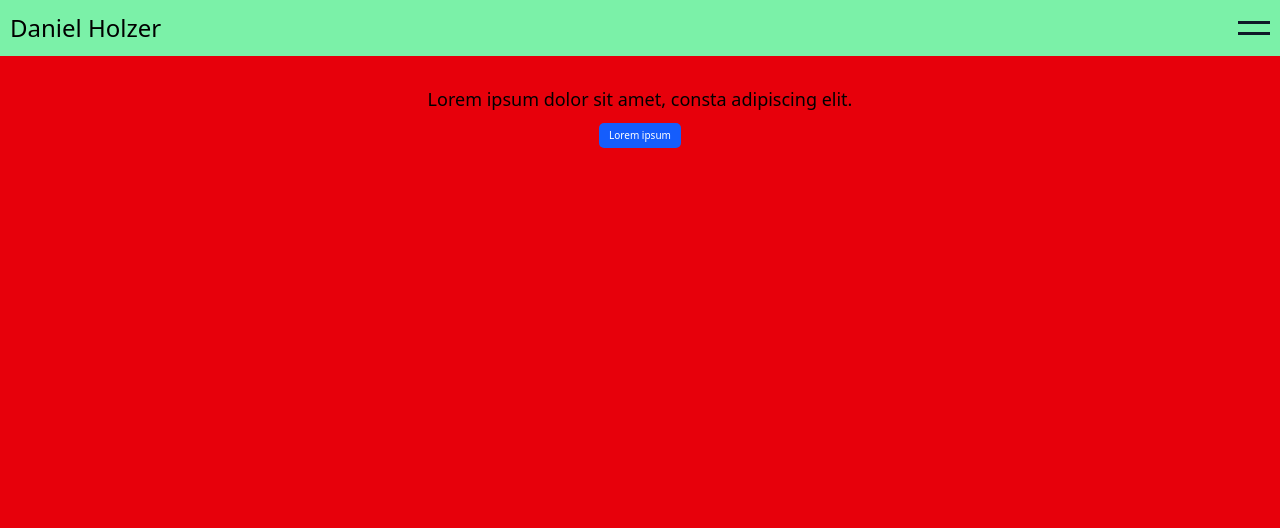
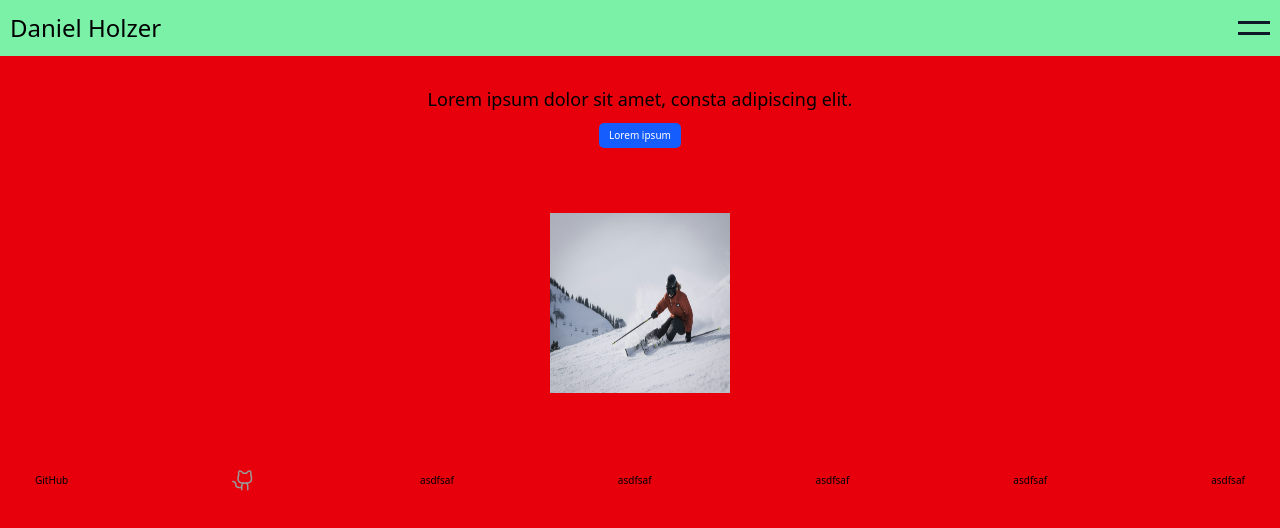
Before and after one commit to DaniHolzer/personal-profilepage, a React (Vite) app: page / in a window 1280 px wide. Shown: the top 528 px of the page. Built offline with nearby package versions, Linux system fonts and the light colour scheme.

Commit message:
WIP ImageLink Component.

```diff
--- a/src/components/button/variants/iconButton/IconButton.tsx
+++ b/src/components/button/variants/iconButton/IconButton.tsx
@@ -14,7 +14,7 @@ export interface IconButtonProps extends ButtonProps {
 
 export const IconButton = forwardRef<HTMLButtonElement, IconButtonProps>(
     ({ icon }, ref) => (
-        <Button className="p-0" variant="tertiary" ref={ref}>
+        <Button className="p-0" variant="transparent" ref={ref}>
             {icon}
         </Button>
     )
--- /dev/null
+++ b/src/components/link/root/Link.tsx
@@ -0,0 +1,28 @@
+import { forwardRef} from "react";
+import { Link as RouterLink, type LinkProps as RouterLinkProps } from "react-router-dom";
+
+
+//-----------------------------------------------------------------------------
+// Link - Properties
+
+export interface LinkProps extends RouterLinkProps {
+    classname?: string;
+    children?: React.ReactNode;
+}
+
+//-----------------------------------------------------------------------------
+// Link - Component
+
+export const Link = forwardRef<HTMLAnchorElement, LinkProps>(
+  ({ className, children, ...props }, ref) => (
+    <RouterLink
+      ref={ref}
+      className={className}
+      {...props}
+    >
+      { children }
+    </RouterLink>
+  )
+);
+
+Link.displayName = "Link";    // For React DevTools (shows "Link" not "forwardRef")
--- /dev/null
+++ b/src/components/link/variants/imageLink/ImageLink.styles.ts
@@ -0,0 +1,14 @@
+import { tv } from "tailwind-variants";
+
+//-----------------------------------------------------------------------------
+// ImageLink - Styles
+
+export const imageLinkVariants = tv({
+  base: ["inline-flex items-center justify-center px-4 py-2"],
+  variants: {
+    variant: {
+      primary: "bg-transparent fill-[#999] hover:fill-[#ddd] w-[2.4rem] h-[2.4rem]"
+    },
+  },
+  defaultVariants: { variant: "primary"},
+});
--- /dev/null
+++ b/src/components/link/variants/imageLink/ImageLink.tsx
@@ -0,0 +1,27 @@
+import { forwardRef } from "react";
+import { cx } from "tailwind-variants";
+import { Link, type LinkProps } from "../../root/Link";
+import { imageLinkVariants } from "./ImageLink.styles";
+
+
+//-----------------------------------------------------------------------------
+// ImageLink - Properties
+
+export interface ImageLinkProps extends LinkProps {
+    variant?: "primary";
+}
+
+//-----------------------------------------------------------------------------
+// ImageLink - Component
+
+export const ImageLink = forwardRef<HTMLAnchorElement, ImageLinkProps>(
+    ({ className, ...props }, ref) => {
+      return (
+        <Link
+          ref={ref}
+          className={cx(imageLinkVariants({ className }) )}
+          {...props}
+        />
+      );
+    }
+);
--- /dev/null
+++ b/src/layouts/homeMain/HomeMain.styles.ts
@@ -0,0 +1,8 @@
+import { tv } from "tailwind-variants";
+
+//-------------------------------------------------------------------------------------------------
+// Home Main - Styles
+
+export const HomeMainStyles = tv({
+  base: ["w-full flex flex-col justify-start items-center pt-[3rem] px-[2.5rem]"]
+})
--- a/src/layouts/homeMain/HomeMain.tsx
+++ b/src/layouts/homeMain/HomeMain.tsx
@@ -1,15 +1,19 @@
+import { HomeMainStyles } from "./HomeMain.styles";
 import { Button } from "../../components/button/root/Button";
+import  skiingImage  from '../../assets/skiing.jpg';
+import { SocialsBar } from "../socials/Socials";
 
 //-------------------------------------------------------------------------------------------------
-// Home Page Main Layout
+// Home Page Main Component
 
 export function HomeMain() {
     return (
       <>
-        <section className="w-full flex flex-col justify-start items-center pt-[3rem] px-[2.5rem]">
+        <section className={ HomeMainStyles() }>
           <p className="w-full font-[400] text-[18px] text-center mb-[1rem]">Lorem ipsum dolor sit amet, consta adipiscing elit.</p>
           <Button >Lorem ipsum</Button>
-
+          <img src={skiingImage} alt="Person skiing on slope." className="h-[18rem] w-[18rem] my-[6.5rem]" />
+          <SocialsBar />
         </section>
       </>
     );
--- /dev/null
+++ b/src/layouts/socials/Socials.styles.ts
@@ -0,0 +1,9 @@
+import { tv } from "tailwind-variants";
+
+//-----------------------------------------------------------------------------
+// Social Bar - Styles
+
+export const socialsBarStyles = tv({
+  base: ["w-full flex justify-between items-center p-[1rem]"],
+
+})
--- /dev/null
+++ b/src/layouts/socials/Socials.tsx
@@ -0,0 +1,27 @@
+import { socialsBarStyles } from "./Socials.styles";
+import { Link } from "../../components/link/root/Link";
+import { ImageLink } from "../../components/link/variants/imageLink/ImageLink";
+
+//-------------------------------------------------------------------------------------------------
+// Socials - Component
+
+
+export function SocialsBar() {
+    return(
+      <>
+        <section className={ socialsBarStyles() }>
+            <Link to="https://github.com" target="_blank">GitHub</Link>
+            <Link to="https://github.com" target="_blank">
+                <svg className="hover:fill-[#ddd]" xmlns="http://www.w3.org/2000/svg" width="24" height="24" fill="#999" viewBox="0 0 256 256">
+                    <path d="M208.31,75.68A59.78,59.78,0,0,0,202.93,28,8,8,0,0,0,196,24a59.75,59.75,0,0,0-48,24H124A59.75,59.75,0,0,0,76,24a8,8,0,0,0-6.93,4,59.78,59.78,0,0,0-5.38,47.68A58.14,58.14,0,0,0,56,104v8a56.06,56.06,0,0,0,48.44,55.47A39.8,39.8,0,0,0,96,192v8H72a24,24,0,0,1-24-24A40,40,0,0,0,8,136a8,8,0,0,0,0,16,24,24,0,0,1,24,24,40,40,0,0,0,40,40H96v16a8,8,0,0,0,16,0V192a24,24,0,0,1,48,0v40a8,8,0,0,0,16,0V192a39.8,39.8,0,0,0-8.44-24.53A56.06,56.06,0,0,0,216,112v-8A58.14,58.14,0,0,0,208.31,75.68ZM200,112a40,40,0,0,1-40,40H112a40,40,0,0,1-40-40v-8a41.74,41.74,0,0,1,6.9-22.48A8,8,0,0,0,80,73.83a43.81,43.81,0,0,1,.79-33.58,43.88,43.88,0,0,1,32.32,20.06A8,8,0,0,0,119.82,64h32.35a8,8,0,0,0,6.74-3.69,43.87,43.87,0,0,1,32.32-20.06A43.81,43.81,0,0,1,192,73.83a8.09,8.09,0,0,0,1,7.65A41.72,41.72,0,0,1,200,104Z"></path>
+                </svg>
+            </Link>
+            <p>asdfsaf</p>
+            <p>asdfsaf</p>
+            <p>asdfsaf</p>
+            <p>asdfsaf</p>
+            <p>asdfsaf</p>
+        </section>
+      </>
+    )
+}
```
Also changed, not shown: src/components/button/root/Button.tsx (+4 -4 lines), src/assets/skiing.jpg (added), src/components/link/root/Link.styles.ts (added).
